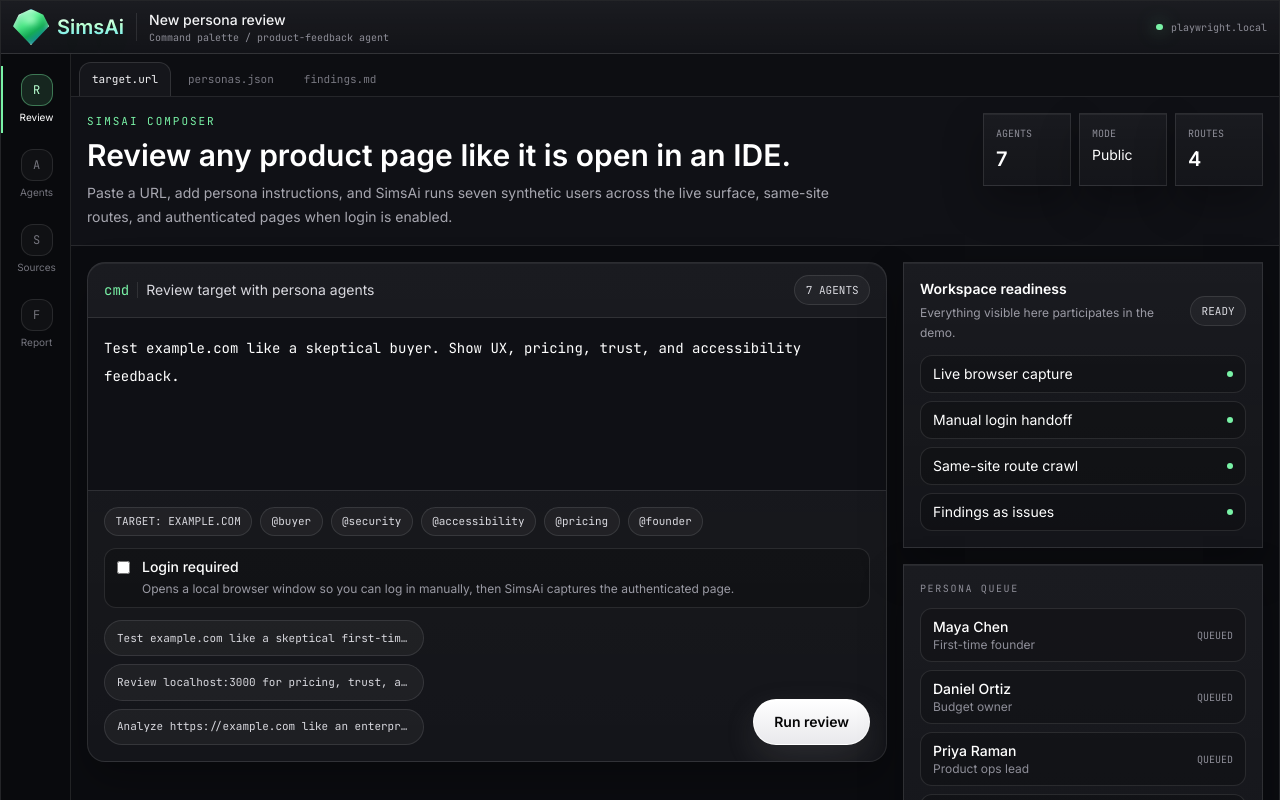
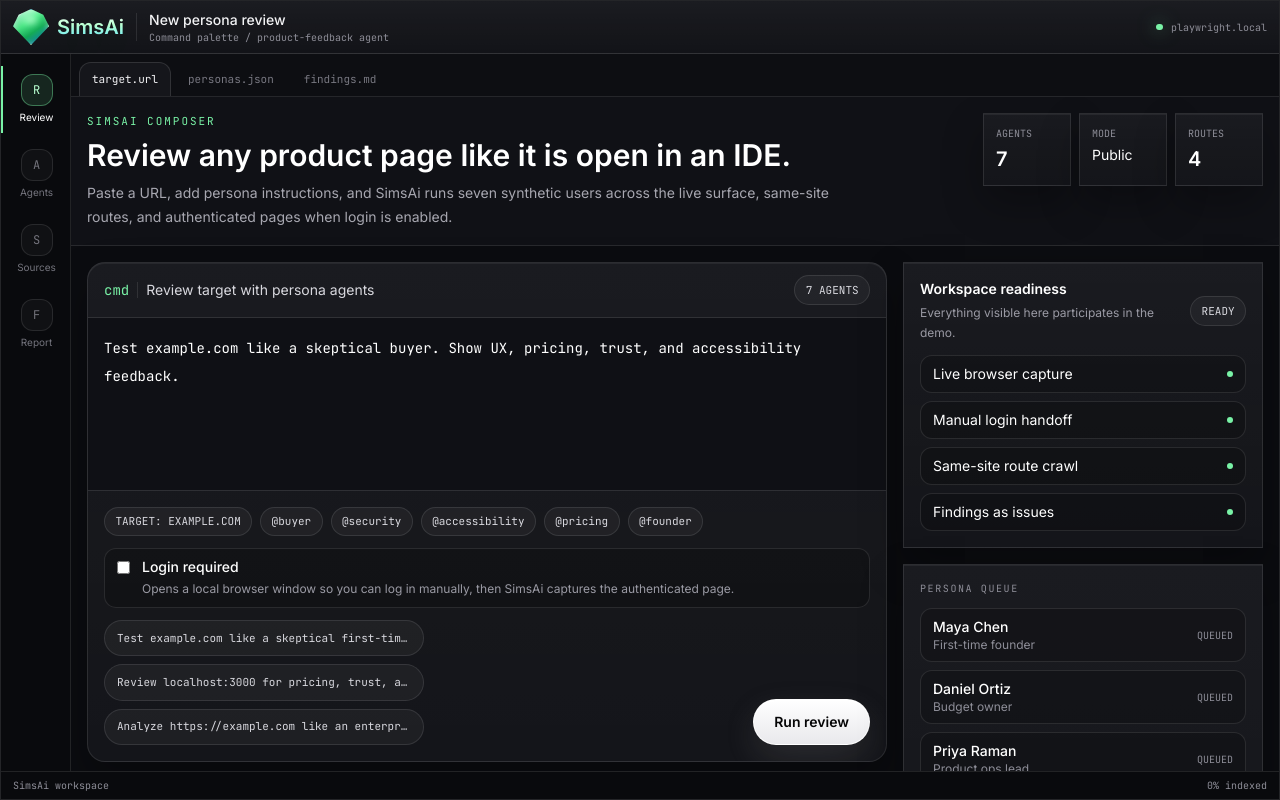
Before and after one commit to MianMMajid/StressBot, a Next.js app: page / in a window 1280 px wide. Shown: the top 800 px of the page. Built offline with nearby package versions, Linux system fonts and the light colour scheme.

Commit message:
Lock SimsAi shell to viewport

```diff
--- a/app/globals.css
+++ b/app/globals.css
@@ -16,6 +16,7 @@
 html,
 body {
   height: 100%;
+  overflow: hidden;
 }
 
 body {
--- a/components/UserSimApp.tsx
+++ b/components/UserSimApp.tsx
@@ -104,8 +104,8 @@
   ] as const;
 
   return (
-    <main className="ide-stage min-h-[100dvh] text-white">
-      <section className="ide-window flex min-h-[100dvh] flex-col overflow-hidden">
+    <main className="ide-stage h-[100dvh] overflow-hidden text-white">
+      <section className="ide-window flex h-full min-h-0 flex-col overflow-hidden">
         <header className="ide-titlebar flex items-center justify-between gap-3 border-b border-white/10 px-3 py-2">
           <div className="flex min-w-0 items-center gap-3">
             <SimsAiBrand compact />
```
